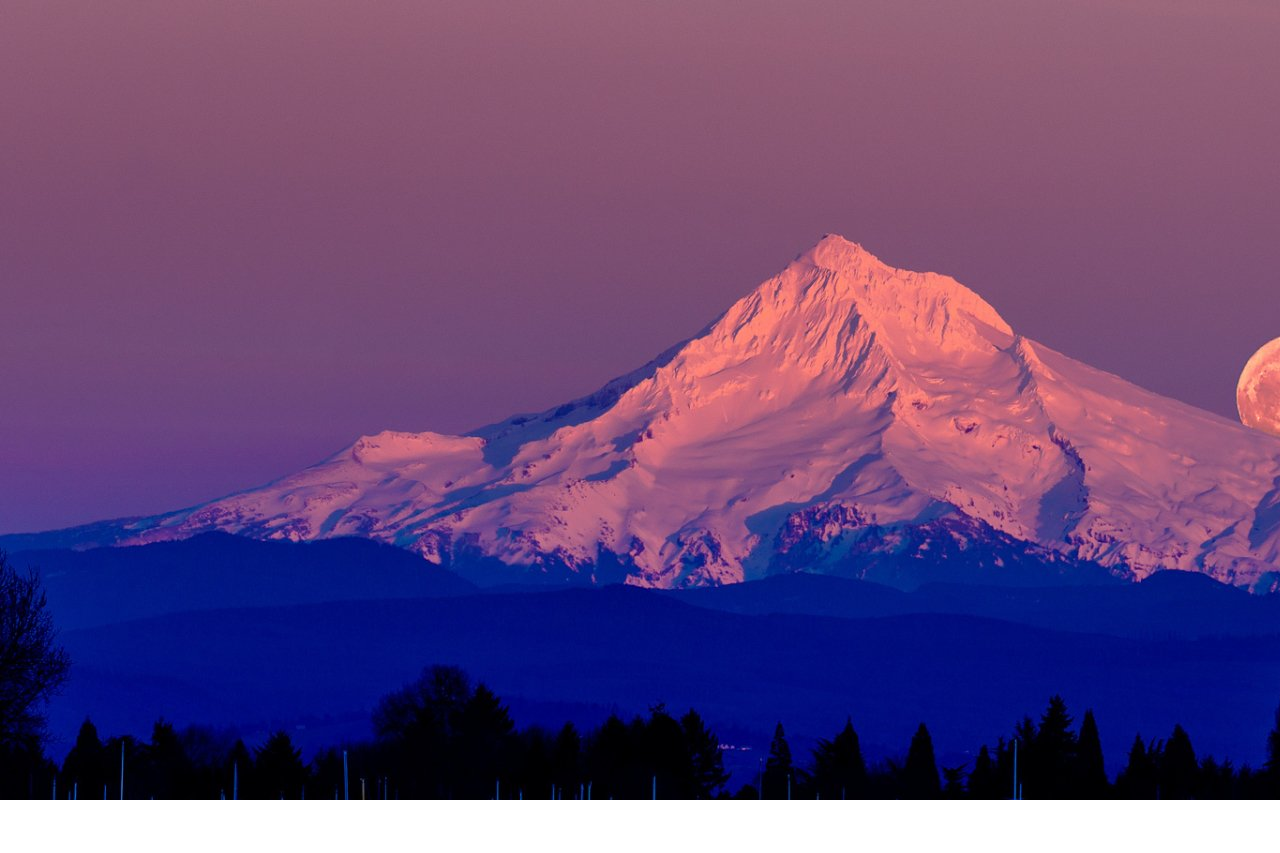
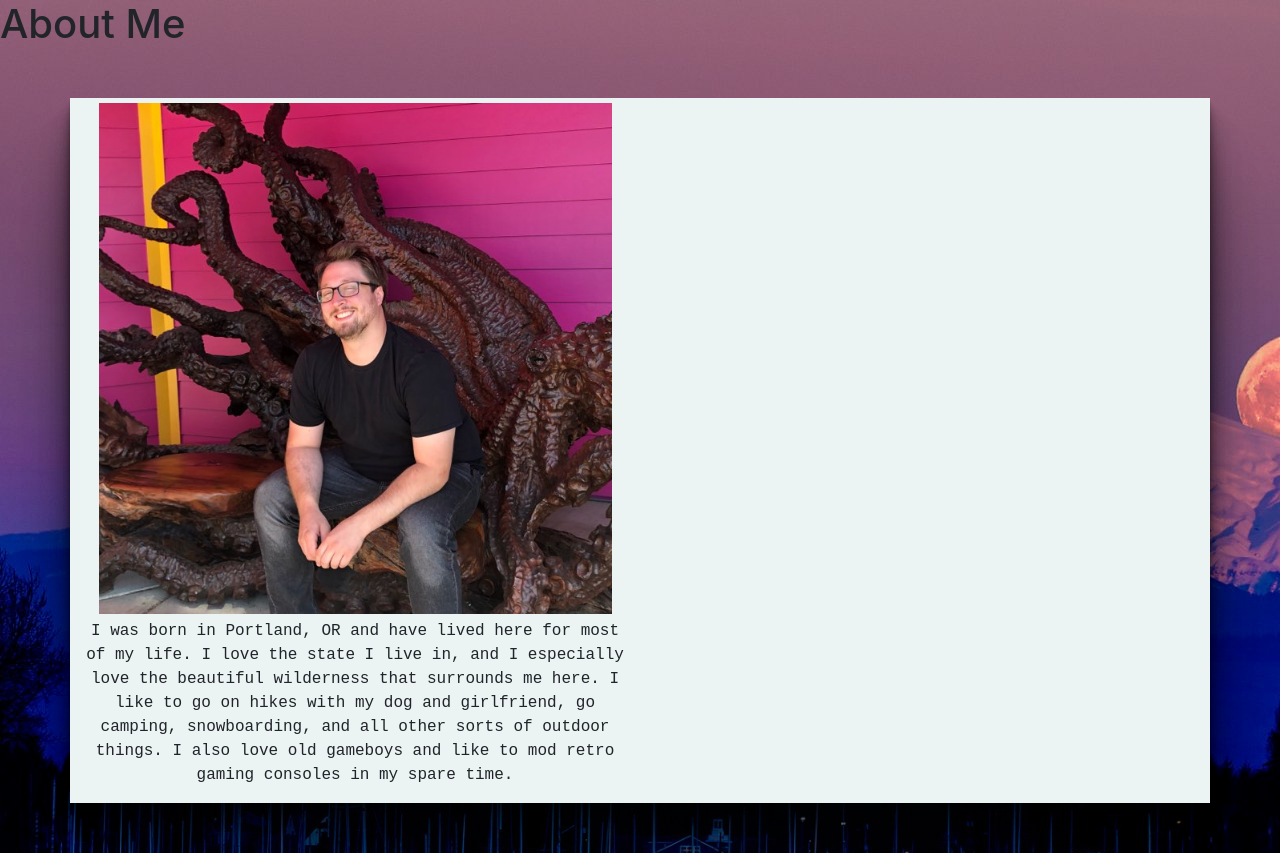
Before and after one commit to Bennyz2030/Portfolio-Project, a plain HTML site: page about-me.html in a window 1280 px wide. Before the commit the page ends 800 px from the top, so only its background shows below. Drawn offline with Linux system fonts and the light colour scheme.

Commit message:
add basic info on about-me.html page

```diff
--- a/about-me.html
+++ b/about-me.html
@@ -6,6 +6,16 @@
   <title>About Me</title>
 </head>
 <body>
+  <h1>About Me</h1>
+  <div class="container">
+    <div class="row">
+      <div class="col-6">
+        <img src="img/me.jpg" alt="A picture of myself">
+        <p>I was born in Portland, OR and have lived here for most of my life. I love the state I live in, and I especially love the beautiful wilderness that surrounds me here. I like to go on hikes with my dog and girlfriend, go camping, snowboarding, and all other sorts of outdoor things. I also love old gameboys and like to mod retro gaming consoles in my spare time.</p>
+      </div>
+    </div>
+
+  </div>
 
 </body>
 </html>
```
